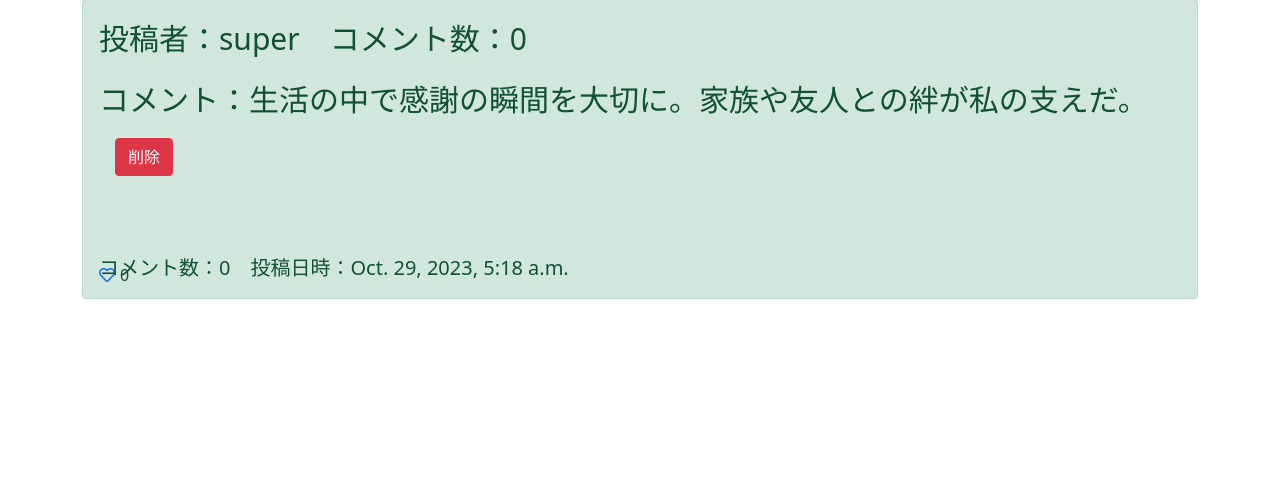
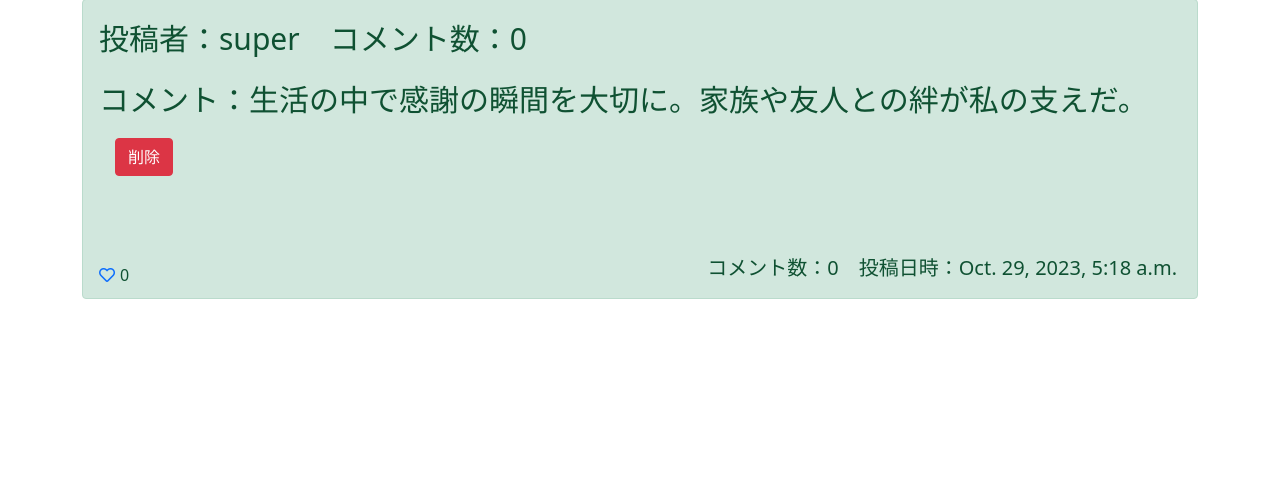
Before and after one commit to jphacks/OL_2314, a Django app: page /detail/59 in a window 1280 px wide. Shown: the part 183-660 px from the top of the page. Run offline with Django 3.2, Linux system fonts and the light colour scheme; a user stored in the database is signed in; data comes from the database, SQL or seed files in the repository.

Commit message:
add ui(detail) debug mode(img)

```diff
--- a/static/style.css
+++ b/static/style.css
@@ -63,6 +63,8 @@
 
 .fotter-emort-content{
     position: absolute;
+    right: 0;
+    margin-right: 20px;
     bottom: 5%;
     font-size: 20px!important;
 }
```
